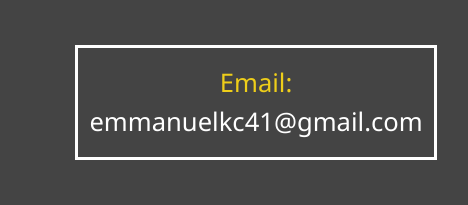
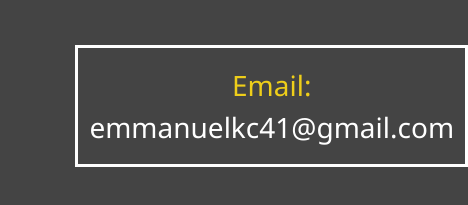
Before and after one commit to kaesea2/ekwueme_emmanuel, a website: page dist/contact.html in a window 390 px wide. Shown: the part 289-494 px from the top of the page, 468 px wide, since content can reach past the window. Drawn offline with Linux system fonts and the light colour scheme.

Commit message:
worked on mobile reponsive

```diff
--- a/scss/_mobile.scss
+++ b/scss/_mobile.scss
@@ -87,7 +87,7 @@
                 padding: 0.5rem 0.5rem;
             }
             &.my-mail {
-                font-size: 1.6rem;
+                font-size: 1.75rem;
                 padding: 1.0rem 0.7rem;
                 &:hover {
                     padding: 0.5rem 0.4rem;
```
Also changed, not shown: dist/css/main.css.
